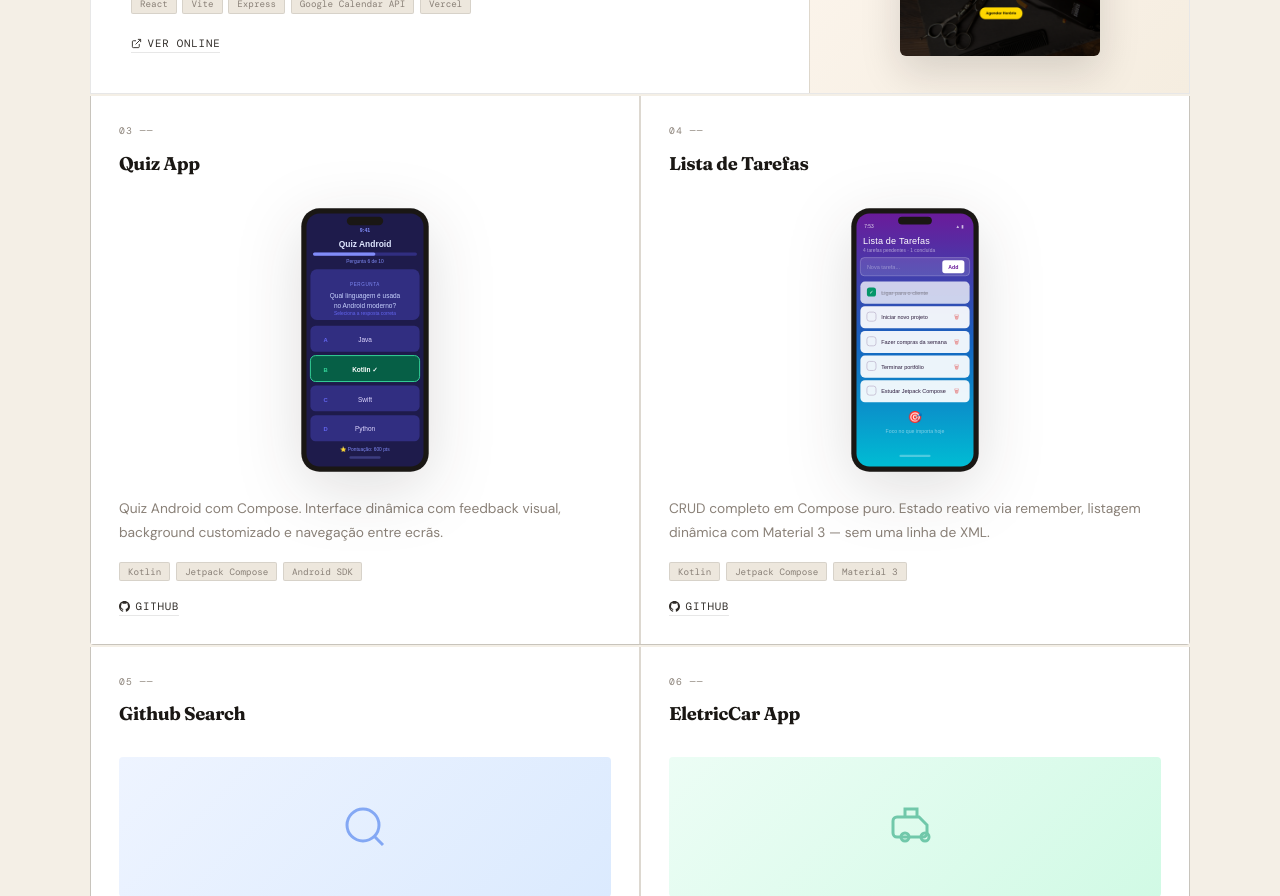
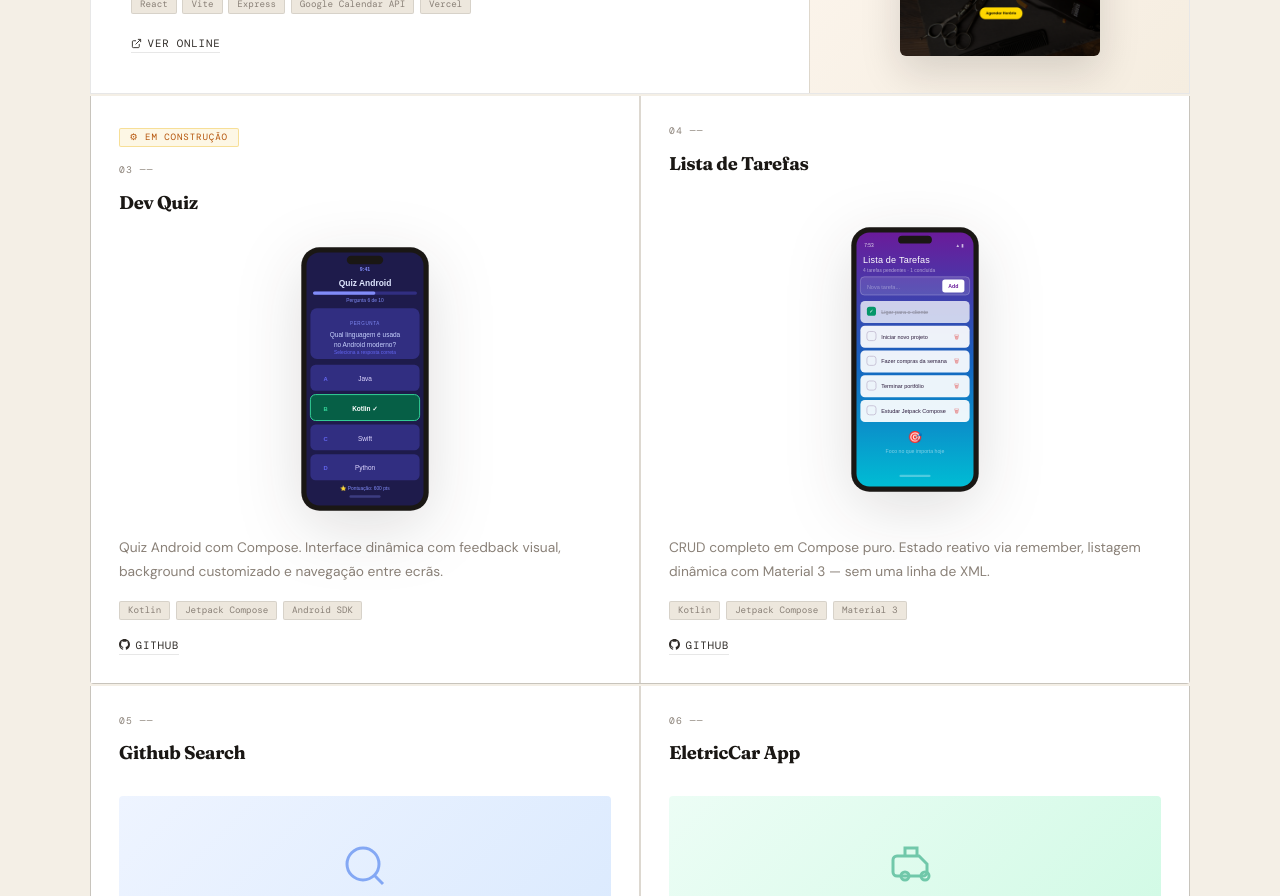
Before and after one commit to TallesGuerra/pagina-portfolio, a React (Vite) app: page / in a window 1280 px wide. Shown: the part 2460-3356 px from the top of the page. Built offline with nearby package versions, Linux system fonts and the light colour scheme.

Commit message:
feat: rename Quiz App to Dev Quiz and add work-in-progress badge
https://claude.ai/code/session_016X3D8d1S8W5cxcmzxnoifz

```diff
--- a/src/components/Projects.jsx
+++ b/src/components/Projects.jsx
@@ -143,6 +143,7 @@ export default function Projects({ lang }) {
           {/* Quiz App */}
           <div className="project-duo-card">
             <div style={{ width: "100%" }}>
+              <div className="project-badge badge-wip">{tr.badgeWip}</div>
               <div className="project-num">03 ——</div>
               <div className="project-name">{tr.items[3].name}</div>
             </div>
--- a/src/i18n.js
+++ b/src/i18n.js
@@ -41,6 +41,7 @@ const translations = {
       badge: '★ Projeto destaque',
       badgeCase: '◆ Estudo de caso',
       badgeClient: '◆ Cliente real',
+      badgeWip: '⚙ Em construção',
       githubBtn: 'Ver no GitHub',
       liveBtn: 'Ver online',
       githubShort: 'GitHub',
@@ -58,7 +59,7 @@ const translations = {
           desc: 'Sistema de agendamento para cliente real em Portugal com integração ao Google Calendar e design mobile-first.',
         },
         {
-          name: 'Quiz App',
+          name: 'Dev Quiz',
           desc: 'Quiz Android com Compose. Interface dinâmica com feedback visual, background customizado e navegação entre ecrãs.',
         },
         {
@@ -161,6 +162,7 @@ const translations = {
       badge: '★ Featured project',
       badgeCase: '◆ Case study',
       badgeClient: '◆ Real client',
+      badgeWip: '⚙ Work in progress',
       githubBtn: 'View on GitHub',
       liveBtn: 'View live',
       githubShort: 'GitHub',
@@ -178,7 +180,7 @@ const translations = {
           desc: 'Booking system for a real client in Portugal with Google Calendar integration and mobile-first design.',
         },
         {
-          name: 'Quiz App',
+          name: 'Dev Quiz',
           desc: 'Android quiz with Compose. Dynamic interface with visual feedback, custom background and multi-screen navigation.',
         },
         {
--- a/src/index.css
+++ b/src/index.css
@@ -171,6 +171,7 @@ section { padding: 6rem 3rem; }
 .badge-featured { background: rgba(232,68,10,.07); border: 1px solid rgba(232,68,10,.2); color: var(--accent); }
 .badge-client { background: rgba(37,99,235,.07); border: 1px solid rgba(37,99,235,.2); color: var(--accent2); }
 .badge-case { background: rgba(100,100,100,.07); border: 1px solid rgba(100,100,100,.2); color: var(--ink2); }
+.badge-wip { background: rgba(234,179,8,.1); border: 1px solid rgba(234,179,8,.35); color: #b45309; }
 .project-links { display: flex; gap: 1rem; }
 .project-link { font-family: var(--mono); font-size: .67rem; color: var(--ink2); text-decoration: none; letter-spacing: .08em; text-transform: uppercase; display: flex; align-items: center; gap: .35rem; border-bottom: 1px solid var(--border); padding-bottom: 2px; transition: color .2s, border-color .2s; }
 .project-link:hover { color: var(--accent); border-color: var(--accent); }
```
